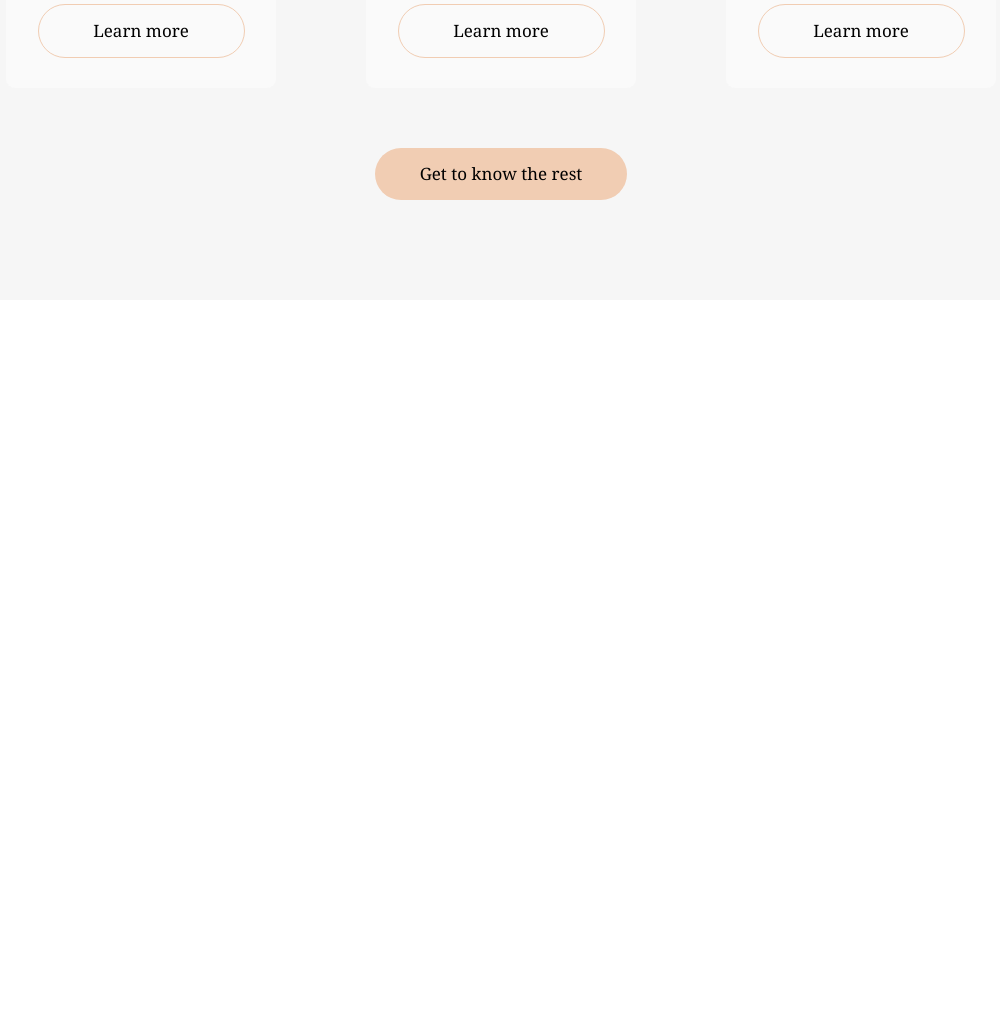
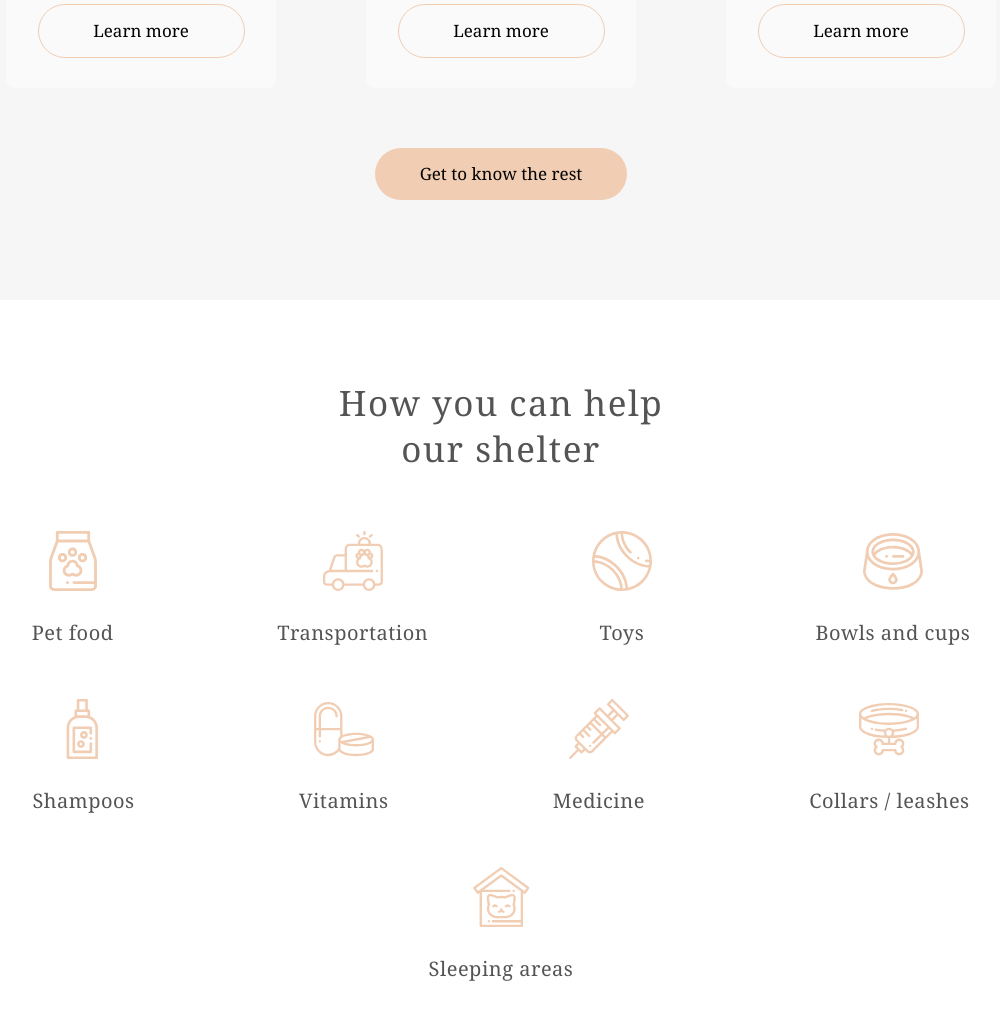
Before and after one commit to TmxFsd/Exam_HTML, a plain HTML site: page index.html in a window 1280 px wide. Shown: the part 2136-3156 px from the top of the page, without its empty margins (139-1139 px from the left). Before the commit the page ends 2436 px from the top, so only its background shows below. Drawn offline with Linux system fonts and the light colour scheme.

Commit message:
Fourth-section+TextClassTweaks

```diff
--- a/index.html
+++ b/index.html
@@ -53,7 +53,7 @@
             <div class="second-section-wraper">
                 <img class="about-pets" src="./images/about-pets.png" alt="about-pets">
                 <div class="second-section-text-wraper">
-                    <h2 class="second-section-main-text">About the shelter “Cozy House”</h2>
+                    <h2 class="section-main-text">About the shelter “Cozy House”</h2>
                     <p class="second-section-text">Currently we have 121 dogs and 342 cats on our hands
                         and statistics show that only 20% of them will find a family. The others will continue
                         to live with us and will be waiting for a lucky chance to become dearly loved.</p>
@@ -70,7 +70,7 @@
     <section class="third-section">
         <div class="container">
             <div class="third-section-wraper">
-                <h2 class="second-section-main-text">Our friends who are looking for a house</h2>
+                <h2 class="section-main-text">Our friends who are looking for a house</h2>
                 <div class="third-section-card-wraper">
                     <div class="third-section-card">
                         <img class="third-section-card-img" src="./images/pets-katrine.png" alt="Katrine">
@@ -92,7 +92,53 @@
             </div>
         </div>
     </section>
-
+    <!-- FOURTH SECTION -->
+    <section class="fourth-section">
+        <div class="container">
+            <div class="fourth-section-wraper">
+                <h2 class="section-main-text">How you can help our shelter</h2>
+                <div class="fourth-section-icon-wraper">
+                    <div class="fourth-section-icon-card">
+                        <img class="fourth-section-icon-card-img" src="./icons/icon-pet-food.svg" alt="Pet food">
+                        <p class="fourth-section-icon-card-text">Pet food</p>
+                    </div>
+                    <div class="fourth-section-icon-card">
+                        <img class="fourth-section-icon-card-img" src="./icons/icon-transportation.svg" alt="Transportation">
+                        <p class="fourth-section-icon-card-text">Transportation</p>
+                    </div>
+                    <div class="fourth-section-icon-card">
+                        <img class="fourth-section-icon-card-img" src="./icons/icon-toys.svg" alt="Toys">
+                        <p class="fourth-section-icon-card-text">Toys</p>
+                    </div>
+                    <div class="fourth-section-icon-card">
+                        <img class="fourth-section-icon-card-img" src="./icons/icon-bowls-and-cups.svg" alt="Bowls and cups">
+                        <p class="fourth-section-icon-card-text">Bowls and cups</p>
+                    </div>
+                    <div class="fourth-section-icon-card">
+                        <img class="fourth-section-icon-card-img" src="./icons/icon-shampoos.svg" alt="Shampoos">
+                        <p class="fourth-section-icon-card-text">Shampoos</p>
+                    </div>
+                    <div class="fourth-section-icon-card">
+                        <img class="fourth-section-icon-card-img" src="./icons/icon-vitamins.svg" alt="Vitamins">
+                        <p class="fourth-section-icon-card-text">Vitamins</p>
+                    </div>
+                    <div class="fourth-section-icon-card">
+                        <img class="fourth-section-icon-card-img" src="./icons/icon-medicines.svg" alt="Medicine">
+                        <p class="fourth-section-icon-card-text">Medicine</p>
+                    </div>
+                    <div class="fourth-section-icon-card">
+                        <img class="fourth-section-icon-card-img" src="./icons/icon-collars-leashes.svg" alt="Collars / leashes">
+                        <p class="fourth-section-icon-card-text">Collars / leashes</p>
+                    </div>
+                    <div class="fourth-section-icon-card">
+                        <img class="fourth-section-icon-card-img" src="./icons/icon-sleeping-area.svg" alt="Sleeping areas">
+                        <p class="fourth-section-icon-card-text">Sleeping areas</p>
+                    </div>
+                </div>
+            </div>
+        </div>
+    </section>
+    <!-- FIFTH SECTION -->
 </body>
 
 </html>
--- a/styles/style.css
+++ b/styles/style.css
@@ -135,7 +135,7 @@ header
     width: 430px;
     gap:25px;
 }
-.second-section-main-text
+.section-main-text
 {
     width: 370px;
     font-family: Georgia;
@@ -211,3 +211,45 @@ header
     width: 207px;
     margin-bottom: 30px;
 }
+
+.fourth-section
+{
+    padding:80px 40px 100px 40px;
+}
+.fourth-section-wraper
+{
+    display: flex;
+    flex-direction: column;
+    gap:60px;
+    padding: 0px 87px;
+    align-items: center;
+    h2
+    {
+        text-align: center;
+    }
+}
+.fourth-section-icon-wraper
+{
+    display: flex;
+    flex-wrap: wrap;
+    justify-content: space-evenly;
+    align-items: center;
+    gap:120px;
+    row-gap: 55px;
+}
+.fourth-section-icon-card
+{
+    display: flex;
+    flex-direction: column;
+    align-items: center;
+    gap:30px;
+}
+.fourth-section-icon-card-text
+{
+    font-family: Georgia;
+    font-weight: 400;
+    font-size: 20px;
+    line-height: 23px;
+    color:#545454;
+    letter-spacing:0.51px;
+}
```
Also changed, not shown: icons/icon-bowls-and-cups.svg (added), icons/icon-collars-leashes.svg (added), icons/icon-medicines.svg (added), icons/icon-pet-food.svg (added), icons/icon-shampoos.svg (added), icons/icon-sleeping-area.svg (added), icons/icon-toys.svg (added), icons/icon-transportation.svg (added), icons/icon-vitamins.svg (added).
